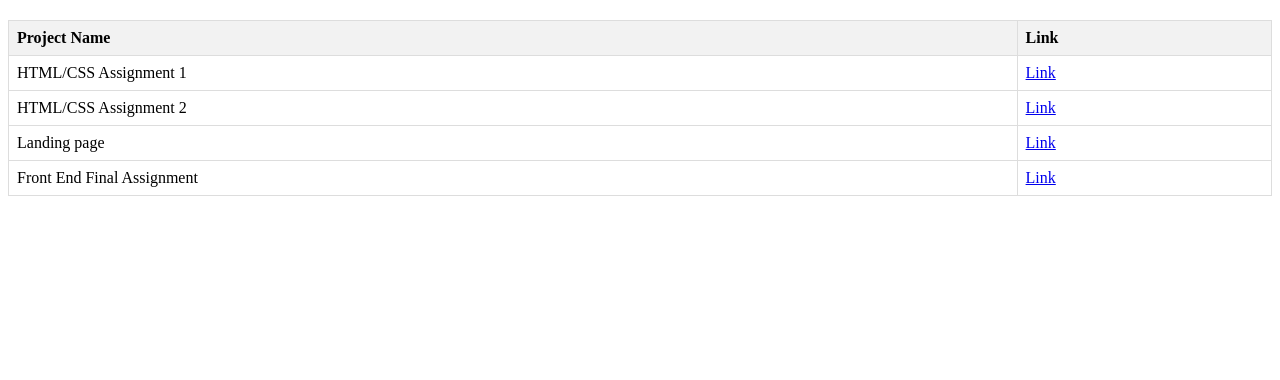
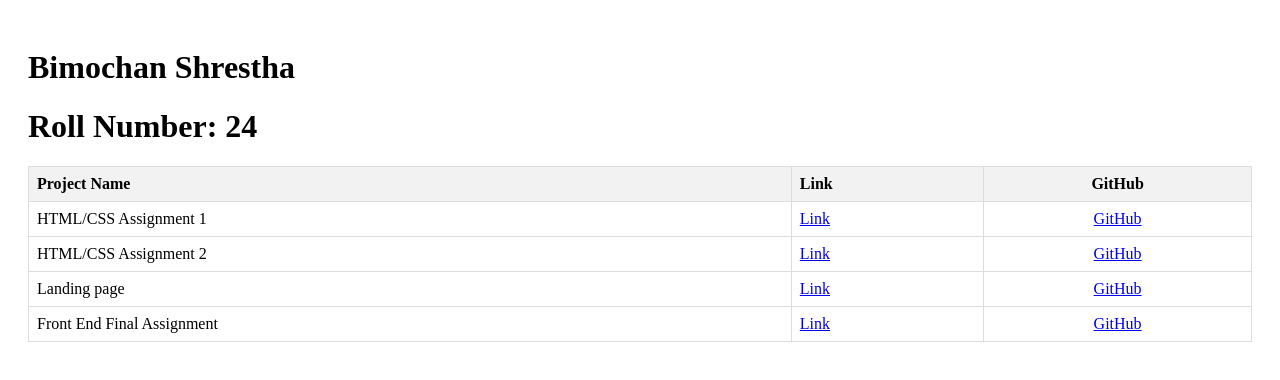
Before and after one commit to bimoai857/bimoai857.github.io, a plain HTML site: page index.html in a window 1280 px wide. Drawn offline with Linux system fonts and the light colour scheme.

Commit message:
fixed folder structure

```diff
--- a/index.html
+++ b/index.html
@@ -3,12 +3,17 @@
 <head>
     <meta charset="UTF-8">
     <meta name="viewport" content="width=device-width, initial-scale=1.0">
-    <title>Document</title>
+    <title>Bimochan Shrestha - Roll Number: 24</title>
     <style>
+        body {
+            padding: 20px; /* Add padding to the body */
+        }
+
         table {
             width: 100%;
             border-collapse: collapse;
             margin-top: 20px;
+            padding: 10px; /* Add padding to the whole table */
         }
 
         th, td {
@@ -19,6 +24,10 @@
 
         th {
             background-color: #f2f2f2;
+        }
+
+        td:last-child {
+            text-align: center; /* Center-align the last column */
         }
 
         @media screen and (max-width: 600px) {
@@ -35,26 +44,34 @@
     </style>
 </head>
 <body>
+    <h1>Bimochan Shrestha </h1>
+    <h1>Roll Number: 24</h1> <!-- Title with name and roll number -->
+
     <table>
         <tr>
             <th>Project Name</th>
             <th>Link</th>
+            <th style="text-align: center;">GitHub</th> <!-- New column for GitHub links -->
         </tr>
         <tr>
             <td>HTML/CSS Assignment 1</td>
             <td><a href="TravelCard.html">Link</a></td>
+            <td><a href="https://github.com/yourusername/assignment1" target="_blank">GitHub</a></td>
         </tr>
         <tr>
             <td>HTML/CSS Assignment 2</td>
             <td><a href="Nature.html">Link</a></td>
+            <td><a href="https://github.com/yourusername/assignment2" target="_blank">GitHub</a></td>
         </tr>
         <tr>
             <td>Landing page</td>
             <td><a href="./Landing page/index.html">Link</a></td>
+            <td><a href="https://github.com/yourusername/landingpage" target="_blank">GitHub</a></td>
         </tr>
         <tr>
             <td>Front End Final Assignment</td>
             <td><a href="./Final Frontend Assignment/index.html">Link</a></td>
+            <td><a href="https://github.com/yourusername/finalfrontend" target="_blank">GitHub</a></td>
         </tr>
     </table>
 </body>
```
Also changed, not shown: HTML CSS Assignment 1/TravelCard.css (renamed from TravelCard.css), HTML CSS Assignment 1/TravelCard.html (renamed from TravelCard.html), HTML CSS Assignment 1/images/Ellipse 4.png (renamed from images/Ellipse 4.png), HTML CSS Assignment 1/images/Group.png (renamed from images/Group.png), HTML CSS Assignment 1/images/Group2.png (renamed from images/Group2.png), HTML CSS Assignment 1/images/Rectangle 17@2x.png (renamed from images/Rectangle 17@2x.png), HTML CSS Assignment 1/images/leaf 1.png (renamed from images/leaf 1.png), HTML CSS Assignment 1/images/send 2.png (renamed from images/send 2.png), HTML CSS Assignment 2/Nature.css (renamed from Nature.css), HTML CSS Assignment 2/Nature.html (renamed from Nature.html), HTML CSS Assignment 2/images/plant.jpg (renamed from images/plant.jpg), HTML CSS Assignment 2/images/seating area.png (renamed from images/seating area.png). Lines whose indentation alone changed are shown as unchanged.
